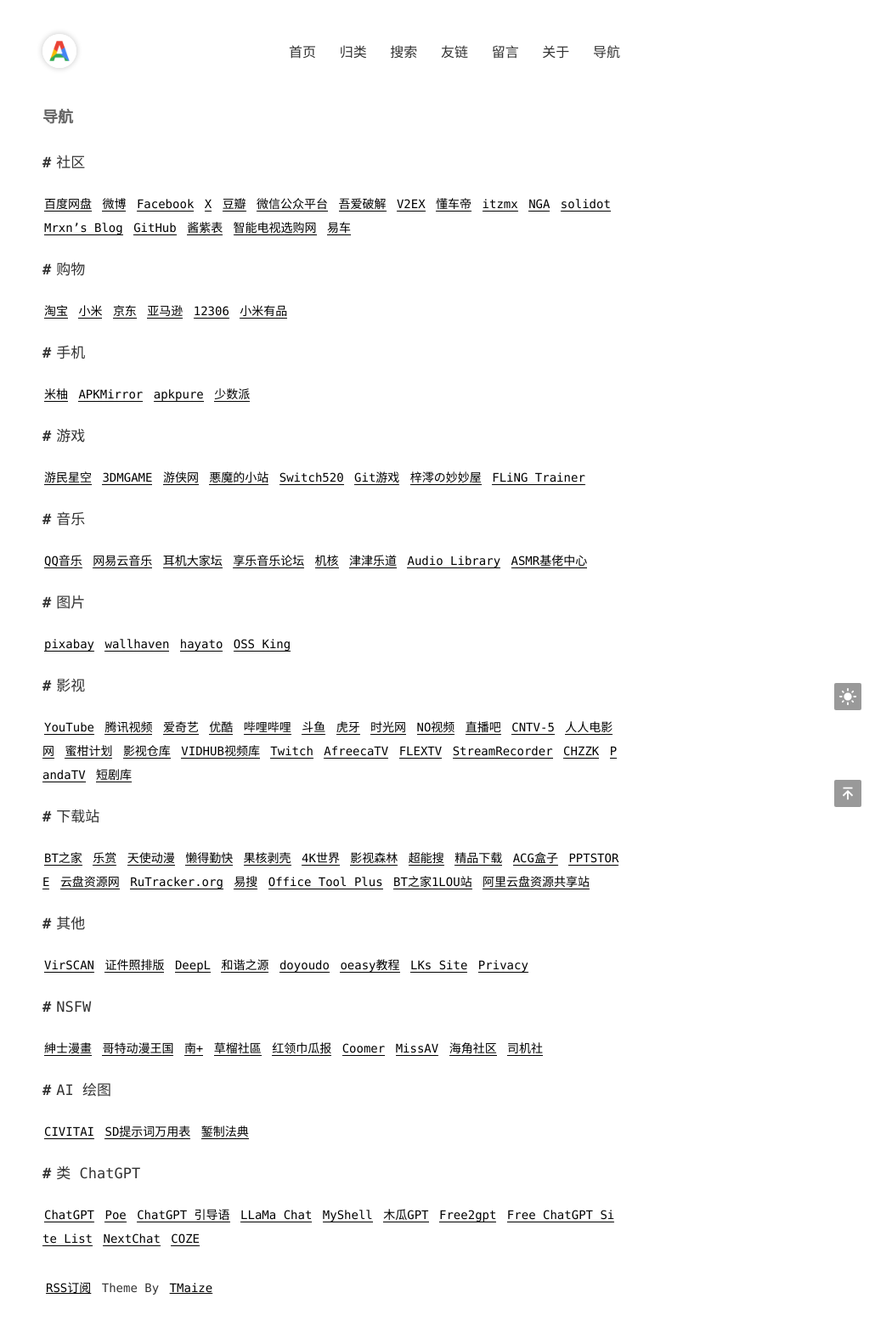
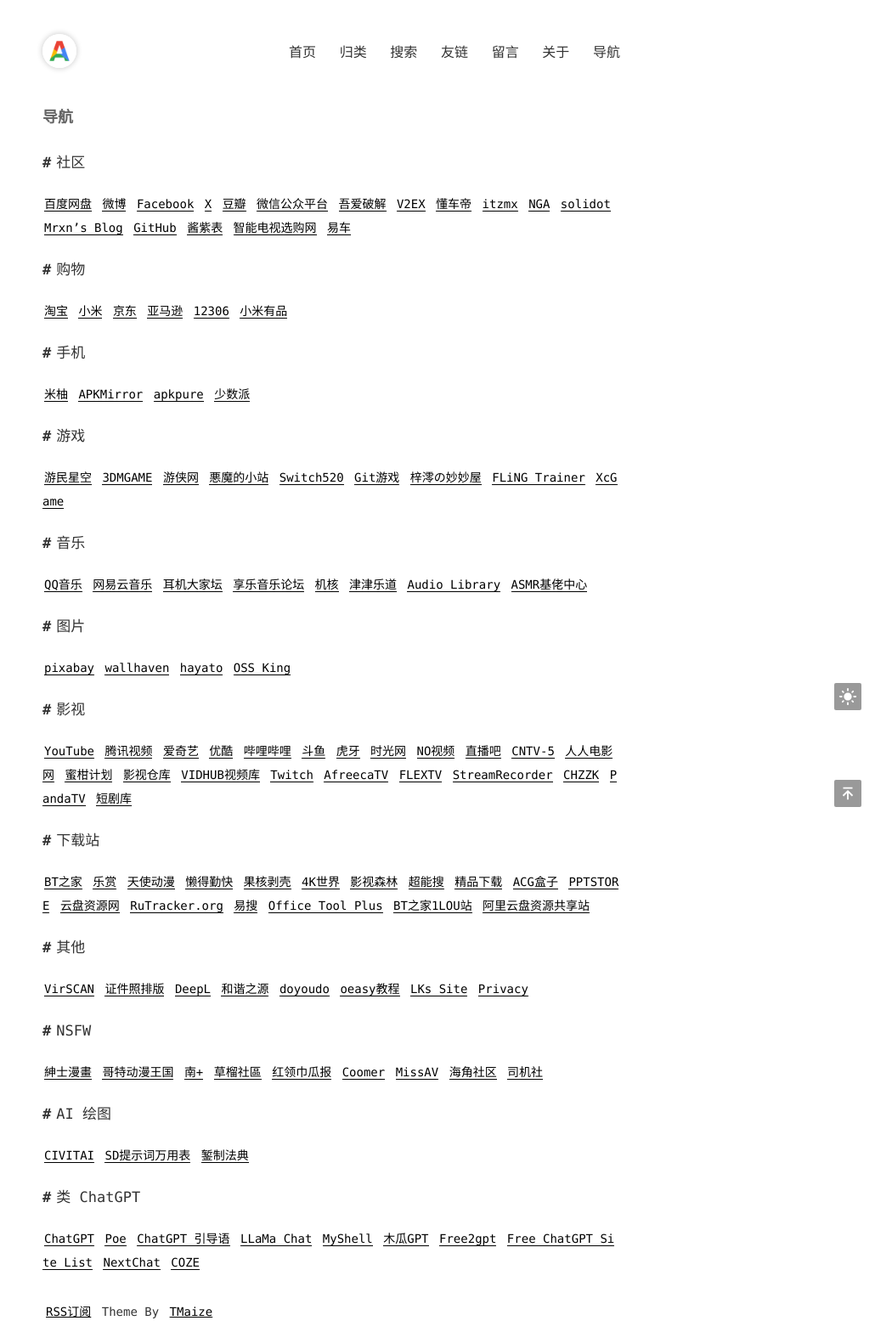
Before and after one commit to admans/admans.github.io, a Jekyll site: the page built from pages/navi.md, in a window 1280 px wide. Shown: the whole page at 85% size, without its empty margins (250-1280 px from the left). Built offline with Jekyll 4.4.1, drawn with Linux system fonts in a browser that asks for light colours; before the commit the page ends 1540 px from its top, so only the background shows below that.

Commit message:
Update navi.md

```diff
--- a/pages/navi.md
+++ b/pages/navi.md
@@ -17,7 +17,7 @@ title: 导航
 
 ## 游戏
 
-[游民星空](http://www.gamersky.com/ "游民星空") [3DMGAME](http://www.3dmgame.com/ "3DMGAME") [游侠网](https://www.ali213.net/ "游侠网") [悪魔的小站](http://www.mubolin.cn:99/ "悪魔的小站") [Switch520](https://laoquzhang.com "Switch520") [Git游戏](https://gityx.com/ "Git游戏") [梓澪の妙妙屋](https://zi0.cc/ "梓澪の妙妙屋") [FLiNG Trainer](https://flingtrainer.com/ "FLiNG Trainer")
+[游民星空](http://www.gamersky.com/ "游民星空") [3DMGAME](http://www.3dmgame.com/ "3DMGAME") [游侠网](https://www.ali213.net/ "游侠网") [悪魔的小站](http://www.mubolin.cn:99/ "悪魔的小站") [Switch520](https://laoquzhang.com "Switch520") [Git游戏](https://gityx.com/ "Git游戏") [梓澪の妙妙屋](https://zi0.cc/ "梓澪の妙妙屋") [FLiNG Trainer](https://flingtrainer.com/ "FLiNG Trainer") [XcGame](https://www.xcacgs.com/ "XcGame")
 
 ## 音乐
 
```
